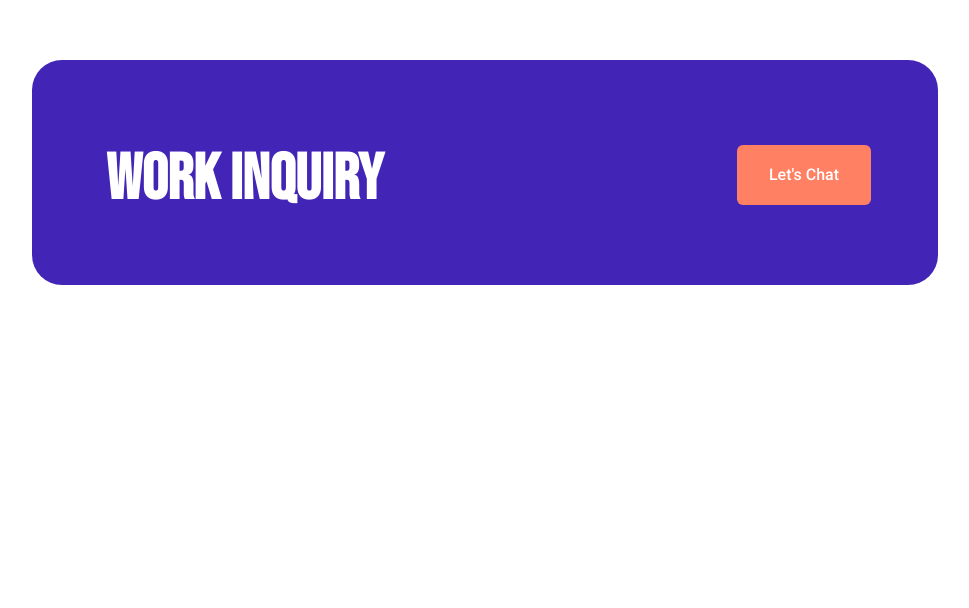
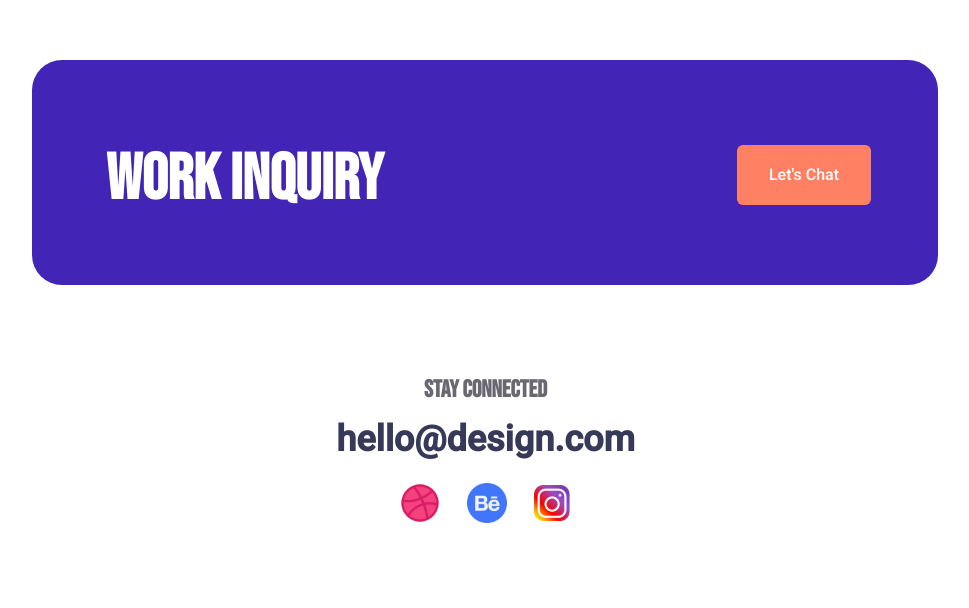
Before and after one commit to Ash71raf/001, a plain HTML site: page index.html in a window 1280 px wide. Shown: the part 2148-2756 px from the top of the page, without its empty margins (235-1204 px from the left). Before the commit the page ends 2433 px from the top, so only its background shows below. Drawn offline with Linux system fonts and the light colour scheme.

Commit message:
finishing

```diff
--- a/index.html
+++ b/index.html
@@ -47,7 +47,6 @@
 	<div class="E1"><p><span class="P">LASTET </span><span class="N">WORKING PROJECT</span></p>
 	</div>
 	<div class="box">
-		<link rel="stylesheet" type="text/css" href="">
 		<div class="EA">
 			<img src="image/image4.png">
 			<h3>Power-x-gym (gym website)</h3>
@@ -70,5 +69,12 @@
 		<h2  class="text">WORK INQUIRY</h2>
 		<a class="btn-1" type="button"><span class="XYZ">Let's Chat</span></a>
 </div>
+<div class="stay"><p>STAY CONNECTED</p></div>
+<div class="hello"><p>hello@design.com</p></div>
+<div class="footer">
+	<div class="FA"><img src="image/image_6.png"></div>
+	<div class="FB"><img src="image/Group_33059.png"></div>
+	<div class="FC"><img src="image/image_7.png"></div>
+</div>
 </body>
 </html>
--- a/style.css
+++ b/style.css
@@ -142,7 +142,6 @@ p{
 }
 .box {
 	display: flex;
-
 }
 .EA{
 	border:none;
@@ -158,8 +157,8 @@ p{
 .EA img{
 	width: 343.54px;
 	height: 213.23px;
-	margin-top: 15px;
-	margin-left: 0px;
+	padding-top: 15px;
+	padding-left: 13px;
 	text-align: center;
 }
 .EA h3{
@@ -277,6 +276,7 @@ p{
 	margin-right: 267px;
 	background: #4225B6;
 	border-radius: 30px;
+
 }
 .text {
 	width: 277px;
@@ -310,3 +310,50 @@ p{
     font-size: 16px;
     line-height: 60px;
 }
+.stay p{
+	text-align: center;
+	width: 123px;
+	height: 24px;
+	margin-left: 659px;
+	margin-top: 93px;
+	font-family: 'Bebas Neue';
+	font-weight: 700;
+	font-size: 24px;
+	line-height: 24px;
+	color: #696871;
+
+}
+.hello p{
+	text-align: center;
+	width: 301px;
+	height: 42px;
+	margin-top: 133px;
+	margin-left:570px;
+	font-family: 'Roboto';
+	font-weight: 700;
+	font-size:  36px;
+	line-height: 42.19px;
+	color: #363958;
+}
+.footer{
+	display: flex;
+}
+.FA img{
+	width: 40px;
+	height: 40px;
+	margin-left: 635px;
+	margin-top: 198px;
+}
+.FB img{
+	width: 40px;
+	height: 40px;
+	margin-left: 27px;
+	margin-top: 198px;
+	margin-bottom: 81px;
+}
+.FC img{
+	width: 36.04px;
+	height: 36px;
+	margin-left: 27px;
+	margin-top: 200px;
+}
```
